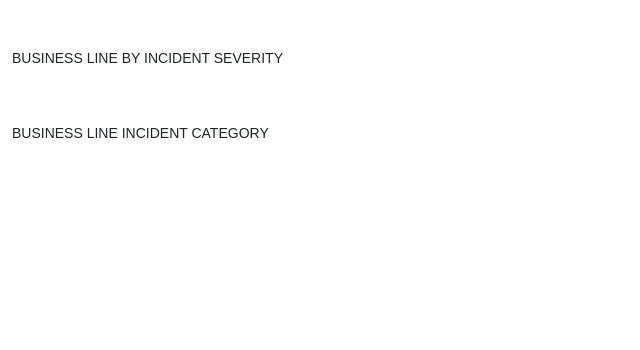
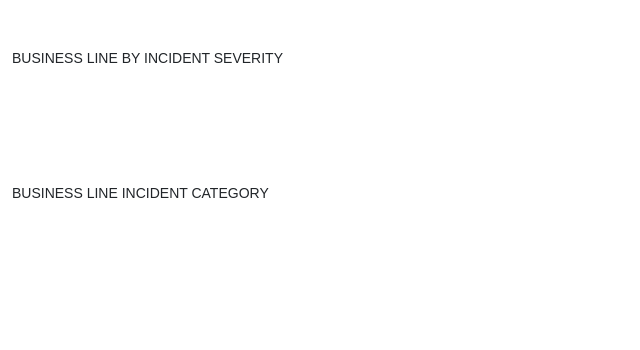
Before and after one commit to certsocietegenerale/FIR, a Django app: page /stats/yearly in a window 1280 px wide. Shown: the part 2331-2681 px from the top of the page, without its empty margins (0-640 px from the left). Before the commit the page ends 2469 px from the top, so only its background shows below. Run offline with Django 4.2, Linux system fonts and the light colour scheme; the visitor is signed in with stand-in values (Sample User, id 1); data that the repository does not hold is empty; parts of the project's set-up code (start-up, migrations or seed data) failed here and were passed over; some libraries are stand-ins or nearby versions.

Commit message:
Migrate new incident button to a link, replace inline clear:both

```diff
--- a/fir_todos/templates/fir_todos/plugins/followup_main.html
+++ b/fir_todos/templates/fir_todos/plugins/followup_main.html
@@ -1,7 +1,7 @@
 {% load i18n %}
 <div id='fir_todos' data-url="{% url 'todos:list' incident.id %}">
 	<h2>{% trans "To-Do List" %}</h2>
-	<br style='clear:both'/>
+	<br class="separator" />
 	<div id='fir_todos_followup'>
 		{% trans "Loading ..." %}
 	</div>
--- a/incidents/templates/base.html
+++ b/incidents/templates/base.html
@@ -39,9 +39,9 @@
               {% if request.session.can_report_event %}
               <li class="nav-item">
                 <div class="btn-group navbar-btn">
-                  <button class="btn btn-outline-danger" onclick="javascript:location.href='{% url 'events:new' %}'">
+                  <a class="btn btn-outline-danger" href="{% url 'events:new' %}">
                     {% trans "New event" %} <span class="bi bi-fire"></span>
-                  </button>
+                  </a>
                   {% if request.session.has_incident_templates %}
                   <button type="button" class="btn btn-outline-danger dropdown-toggle" data-bs-toggle="dropdown">
                     <span class="caret"></span>
--- a/incidents/templates/stats/quarterly.html
+++ b/incidents/templates/stats/quarterly.html
@@ -182,8 +182,8 @@
 	</div>
 </div>
 
-<p class='separator' style='clear:both'>&nbsp;</p>
-<br style='clear:both' />
+<p class="separator">&nbsp;</p>
+<br class="separator" />
 
 <div style='float:left'>
 	<h4>{% trans "Monitored domains" %}</h4><br />
--- a/incidents/templates/stats/yearly.html
+++ b/incidents/templates/stats/yearly.html
@@ -65,7 +65,6 @@
 }
 
 .separator {
-  clear:both;
   margin:30px 0 30px 0;
 }
 
@@ -97,7 +96,7 @@
 </div>
 
 
-<p class='separator'>&nbsp;</p>
+<p class="separator">&nbsp;</p>
 
 <div class='graph'>
   <h4>{%  trans "Business Line by detection" %}</h4>
@@ -111,25 +110,25 @@
   </div>
 </div>
 
-<p class='separator'>&nbsp;</p>
+<p class="separator">&nbsp;</p>
 
 <div class='graph'>
   <h4>{%  trans "Business Line by incident severity" %}</h4>
-  <div class='graph' id="bl_severity" style='clear:both'></div>
-  <div class='graph' id="bl_severity_bar"></div>
+  <div class="graph separator" id="bl_severity"></div>
+  <div class="graph" id="bl_severity_bar"></div>
   </div>
 
-<p class='separator'>&nbsp;</p>
+<p class="separator">&nbsp;</p>
 <div class='graph'>
   <h4>{%  trans "Business Line incident category" %}</h4>
-  <div class='graph' id="bl_category" style='clear:both'></div>
-  <div class='graph' id="bl_category_bar"></div>
+  <div class="graph separator" id="bl_category"></div>
+  <div class="graph" id="bl_category_bar"></div>
 </div>
 
-<br style='clear:both' />
+<br class="separator" />
 
-<br style='clear:both' />
-<br style='clear:both' />
+<br class="separator" />
+<br class="separator" />
 
 <script>
 
--- a/incidents/templates/stats/yearly_compare.html
+++ b/incidents/templates/stats/yearly_compare.html
@@ -149,8 +149,8 @@
 </div>
 
 
-<br style='clear:both' />
-<br style='clear:both' />
+<br class="separator" />
+<br class="separator" />
 
 <script>
 
```
Also changed, not shown: incidents/templates/incidents/followup.html (+5 -5 lines), incidents/templates/stats/sandbox.html (+12 -13 lines).
